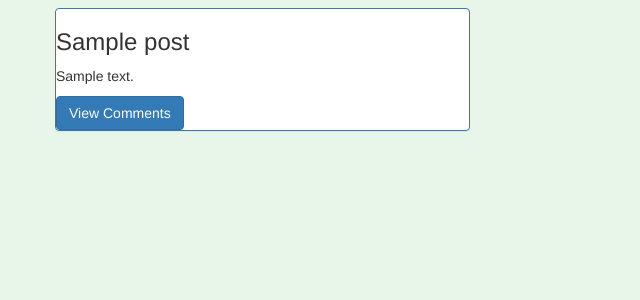
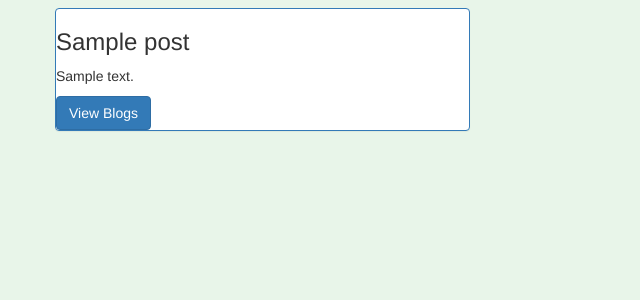
Before and after one commit to cliffnyendwe/blog-post, a Flask app: page / in a window 1280 px wide. Shown: the part 288-588 px from the top of the page, without its empty margins (0-640 px from the left). Run offline with Flask 2, Linux system fonts and the light colour scheme; tables that the repository leaves empty hold one stand-in row (values such as "Sample post"); some libraries are stand-ins or nearby versions.

```diff
--- a/app/templates/index.html
+++ b/app/templates/index.html
@@ -17,7 +17,7 @@
                 <p>{{post.post_text}}</p>
                 {% if current_user.is_authenticated %}
                 <a class="btn btn-primary text-center" style="font-size:large" href="{{url_for('main.view_post', id=post.id)}}">View
-                    Comments</a>
+                    Blogs</a>
                 <a class="btn btn-primary text-center" style="font-size:large" href="{{url_for('main.update_post', id=post.id)}}">Update
                     Post</a>
                 <a class="btn btn-primary text-center" style="font-size:large" href="{{url_for('main.delete_post', id=post.id)}}">Delete
@@ -26,7 +26,7 @@
 
                 {% else %}
                 <a class="btn btn-primary text-center" href="{{url_for('main.view_post', id=post.id)}}">View
-                    Comments</a>
+                    Blogs</a>
                 {%endif%}
 
         </div>
```
